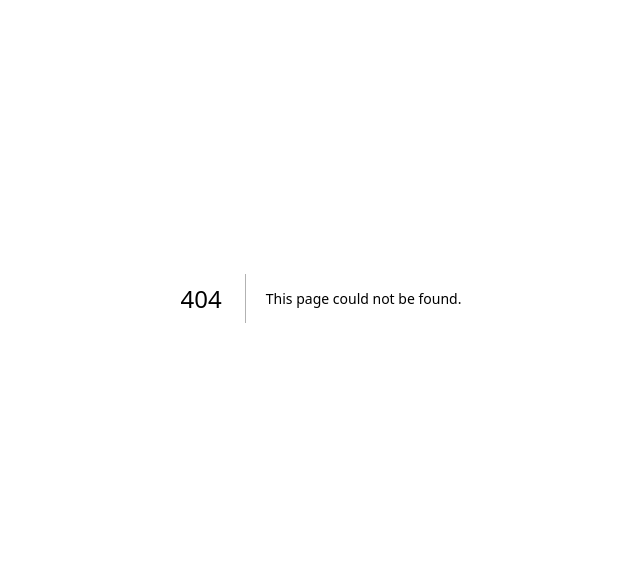
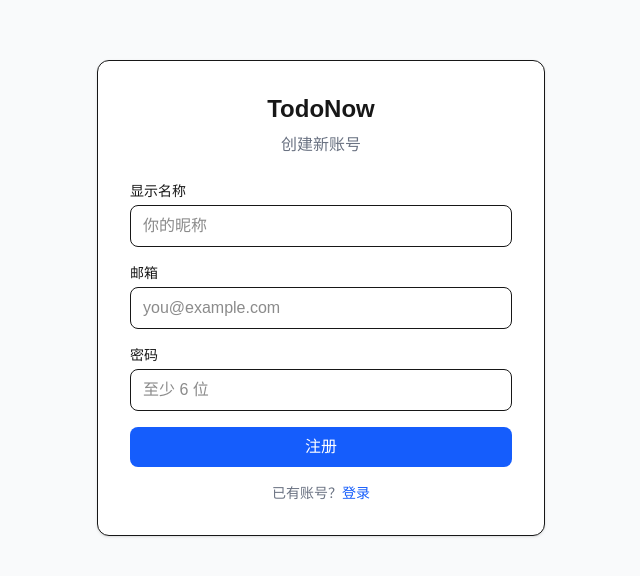
Before and after one commit to lysddd/cc-deep, a Next.js app: page /register in a window 1280 px wide. Before the commit this address had no page. Shown: the part 102-678 px from the top of the page, without its empty margins (319-959 px from the left). Built offline with nearby package versions, Linux system fonts and the light colour scheme; no server answers.

Commit message:
feat: add Supabase auth with login, register, email verification, and middleware

```diff
--- /dev/null
+++ b/app/(auth)/layout.tsx
@@ -0,0 +1,14 @@
+import type { Metadata } from 'next'
+
+export const metadata: Metadata = {
+  title: 'TodoNow - 登录',
+  description: 'TodoNow 条件驱动任务通知系统',
+}
+
+export default function AuthLayout({ children }: { children: React.ReactNode }) {
+  return (
+    <div className="min-h-screen flex items-center justify-center bg-gray-50 px-4">
+      <div className="w-full max-w-md">{children}</div>
+    </div>
+  )
+}
--- /dev/null
+++ b/app/(auth)/login/page.tsx
@@ -0,0 +1,5 @@
+import { LoginForm } from '@/components/auth/login-form'
+
+export default function LoginPage() {
+  return <LoginForm />
+}
--- /dev/null
+++ b/app/(auth)/register/page.tsx
@@ -0,0 +1,5 @@
+import { RegisterForm } from '@/components/auth/register-form'
+
+export default function RegisterPage() {
+  return <RegisterForm />
+}
--- /dev/null
+++ b/app/auth/callback/route.ts
@@ -0,0 +1,15 @@
+import { NextResponse } from 'next/server'
+import { createClient } from '@/lib/supabase/server'
+
+export async function GET(request: Request) {
+  const { searchParams } = new URL(request.url)
+  const tokenHash = searchParams.get('token_hash')
+  const type = searchParams.get('type')
+
+  if (tokenHash && type) {
+    const supabase = await createClient()
+    await supabase.auth.verifyOtp({ token_hash: tokenHash, type: type as any })
+  }
+
+  return NextResponse.redirect(new URL('/dashboard', request.url))
+}
--- a/app/layout.tsx
+++ b/app/layout.tsx
@@ -1,33 +1,15 @@
-import type { Metadata } from "next";
-import { Geist, Geist_Mono } from "next/font/google";
-import "./globals.css";
-
-const geistSans = Geist({
-  variable: "--font-geist-sans",
-  subsets: ["latin"],
-});
-
-const geistMono = Geist_Mono({
-  variable: "--font-geist-mono",
-  subsets: ["latin"],
-});
+import type { Metadata } from 'next'
+import './globals.css'
 
 export const metadata: Metadata = {
-  title: "Create Next App",
-  description: "Generated by create next app",
-};
+  title: 'TodoNow',
+  description: '条件驱动的任务通知系统',
+}
 
-export default function RootLayout({
-  children,
-}: Readonly<{
-  children: React.ReactNode;
-}>) {
+export default function RootLayout({ children }: { children: React.ReactNode }) {
   return (
-    <html
-      lang="en"
-      className={`${geistSans.variable} ${geistMono.variable} h-full antialiased`}
-    >
-      <body className="min-h-full flex flex-col">{children}</body>
+    <html lang="zh-CN">
+      <body className="antialiased">{children}</body>
     </html>
-  );
+  )
 }
--- /dev/null
+++ b/components/auth/login-form.tsx
@@ -0,0 +1,77 @@
+'use client'
+
+import { useState } from 'react'
+import { createClient } from '@/lib/supabase/client'
+import Link from 'next/link'
+
+export function LoginForm() {
+  const [email, setEmail] = useState('')
+  const [password, setPassword] = useState('')
+  const [error, setError] = useState('')
+  const [loading, setLoading] = useState(false)
+  const supabase = createClient()
+
+  async function handleSubmit(e: React.FormEvent) {
+    e.preventDefault()
+    setError('')
+    setLoading(true)
+
+    const { error } = await supabase.auth.signInWithPassword({ email, password })
+    if (error) {
+      setError(error.message)
+      setLoading(false)
+    } else {
+      window.location.href = '/dashboard'
+    }
+  }
+
+  return (
+    <div className="bg-white rounded-xl shadow-sm border p-8">
+      <h1 className="text-2xl font-bold text-center mb-2">TodoNow</h1>
+      <p className="text-gray-500 text-center mb-6">登录你的账号</p>
+
+      {error && (
+        <div className="bg-red-50 text-red-600 text-sm p-3 rounded-lg mb-4">{error}</div>
+      )}
+
+      <form onSubmit={handleSubmit} className="space-y-4">
+        <div>
+          <label className="block text-sm font-medium mb-1">邮箱</label>
+          <input
+            type="email"
+            value={email}
+            onChange={e => setEmail(e.target.value)}
+            required
+            className="w-full px-3 py-2 border rounded-lg focus:outline-none focus:ring-2 focus:ring-blue-500"
+            placeholder="you@example.com"
+          />
+        </div>
+
+        <div>
+          <label className="block text-sm font-medium mb-1">密码</label>
+          <input
+            type="password"
+            value={password}
+            onChange={e => setPassword(e.target.value)}
+            required
+            minLength={6}
+            className="w-full px-3 py-2 border rounded-lg focus:outline-none focus:ring-2 focus:ring-blue-500"
+            placeholder="••••••"
+          />
+        </div>
+
+        <button
+          type="submit"
+          disabled={loading}
+          className="w-full bg-blue-600 text-white py-2 rounded-lg font-medium hover:bg-blue-700 disabled:opacity-50"
+        >
+          {loading ? '登录中...' : '登录'}
+        </button>
+      </form>
+
+      <p className="text-sm text-gray-500 text-center mt-4">
+        还没有账号？<Link href="/register" className="text-blue-600 hover:underline">注册</Link>
+      </p>
+    </div>
+  )
+}
--- /dev/null
+++ b/components/auth/register-form.tsx
@@ -0,0 +1,102 @@
+'use client'
+
+import { useState } from 'react'
+import { createClient } from '@/lib/supabase/client'
+import Link from 'next/link'
+
+export function RegisterForm() {
+  const [email, setEmail] = useState('')
+  const [password, setPassword] = useState('')
+  const [displayName, setDisplayName] = useState('')
+  const [error, setError] = useState('')
+  const [success, setSuccess] = useState('')
+  const [loading, setLoading] = useState(false)
+  const supabase = createClient()
+
+  async function handleSubmit(e: React.FormEvent) {
+    e.preventDefault()
+    setError('')
+    setSuccess('')
+    setLoading(true)
+
+    const { error } = await supabase.auth.signUp({
+      email,
+      password,
+      options: {
+        data: { display_name: displayName },
+      },
+    })
+
+    if (error) {
+      setError(error.message)
+    } else {
+      setSuccess('注册成功！请检查邮箱完成验证。')
+    }
+    setLoading(false)
+  }
+
+  return (
+    <div className="bg-white rounded-xl shadow-sm border p-8">
+      <h1 className="text-2xl font-bold text-center mb-2">TodoNow</h1>
+      <p className="text-gray-500 text-center mb-6">创建新账号</p>
+
+      {error && (
+        <div className="bg-red-50 text-red-600 text-sm p-3 rounded-lg mb-4">{error}</div>
+      )}
+      {success && (
+        <div className="bg-green-50 text-green-600 text-sm p-3 rounded-lg mb-4">{success}</div>
+      )}
+
+      <form onSubmit={handleSubmit} className="space-y-4">
+        <div>
+          <label className="block text-sm font-medium mb-1">显示名称</label>
+          <input
+            type="text"
+            value={displayName}
+            onChange={e => setDisplayName(e.target.value)}
+            required
+            className="w-full px-3 py-2 border rounded-lg focus:outline-none focus:ring-2 focus:ring-blue-500"
+            placeholder="你的昵称"
+          />
+        </div>
+
+        <div>
+          <label className="block text-sm font-medium mb-1">邮箱</label>
+          <input
+            type="email"
+            value={email}
+            onChange={e => setEmail(e.target.value)}
+            required
+            className="w-full px-3 py-2 border rounded-lg focus:outline-none focus:ring-2 focus:ring-blue-500"
+            placeholder="you@example.com"
+          />
+        </div>
+
+        <div>
+          <label className="block text-sm font-medium mb-1">密码</label>
+          <input
+            type="password"
+            value={password}
+            onChange={e => setPassword(e.target.value)}
+            required
+            minLength={6}
+            className="w-full px-3 py-2 border rounded-lg focus:outline-none focus:ring-2 focus:ring-blue-500"
+            placeholder="至少 6 位"
+          />
+        </div>
+
+        <button
+          type="submit"
+          disabled={loading}
+          className="w-full bg-blue-600 text-white py-2 rounded-lg font-medium hover:bg-blue-700 disabled:opacity-50"
+        >
+          {loading ? '注册中...' : '注册'}
+        </button>
+      </form>
+
+      <p className="text-sm text-gray-500 text-center mt-4">
+        已有账号？<Link href="/login" className="text-blue-600 hover:underline">登录</Link>
+      </p>
+    </div>
+  )
+}
--- /dev/null
+++ b/lib/supabase/middleware.ts
@@ -0,0 +1,40 @@
+import { createServerClient } from '@supabase/ssr'
+import { NextResponse, type NextRequest } from 'next/server'
+
+export async function updateSession(request: NextRequest) {
+  let supabaseResponse = NextResponse.next({ request })
+
+  const supabase = createServerClient(
+    process.env.NEXT_PUBLIC_SUPABASE_URL!,
+    process.env.NEXT_PUBLIC_SUPABASE_ANON_KEY!,
+    {
+      cookies: {
+        getAll() {
+          return request.cookies.getAll()
+        },
+        setAll(cookiesToSet) {
+          cookiesToSet.forEach(({ name, value }) => request.cookies.set(name, value))
+          supabaseResponse = NextResponse.next({ request })
+          cookiesToSet.forEach(({ name, value, options }) =>
+            supabaseResponse.cookies.set(name, value, options)
+          )
+        },
+      },
+    }
+  )
+
+  const { data: { user } } = await supabase.auth.getUser()
+
+  const publicPaths = ['/login', '/register', '/auth/callback', '/wechat']
+  const isPublicPath = publicPaths.some(p => request.nextUrl.pathname.startsWith(p))
+
+  if (!user && !isPublicPath) {
+    return NextResponse.redirect(new URL('/login', request.url))
+  }
+
+  if (user && request.nextUrl.pathname === '/') {
+    return NextResponse.redirect(new URL('/dashboard', request.url))
+  }
+
+  return supabaseResponse
+}
--- /dev/null
+++ b/middleware.ts
@@ -0,0 +1,12 @@
+import { updateSession } from '@/lib/supabase/middleware'
+import type { NextRequest } from 'next/server'
+
+export async function middleware(request: NextRequest) {
+  return await updateSession(request)
+}
+
+export const config = {
+  matcher: [
+    '/((?!_next/static|_next/image|favicon.ico|.*\\.(?:svg|png|jpg|jpeg|gif|webp)$).*)',
+  ],
+}
```
